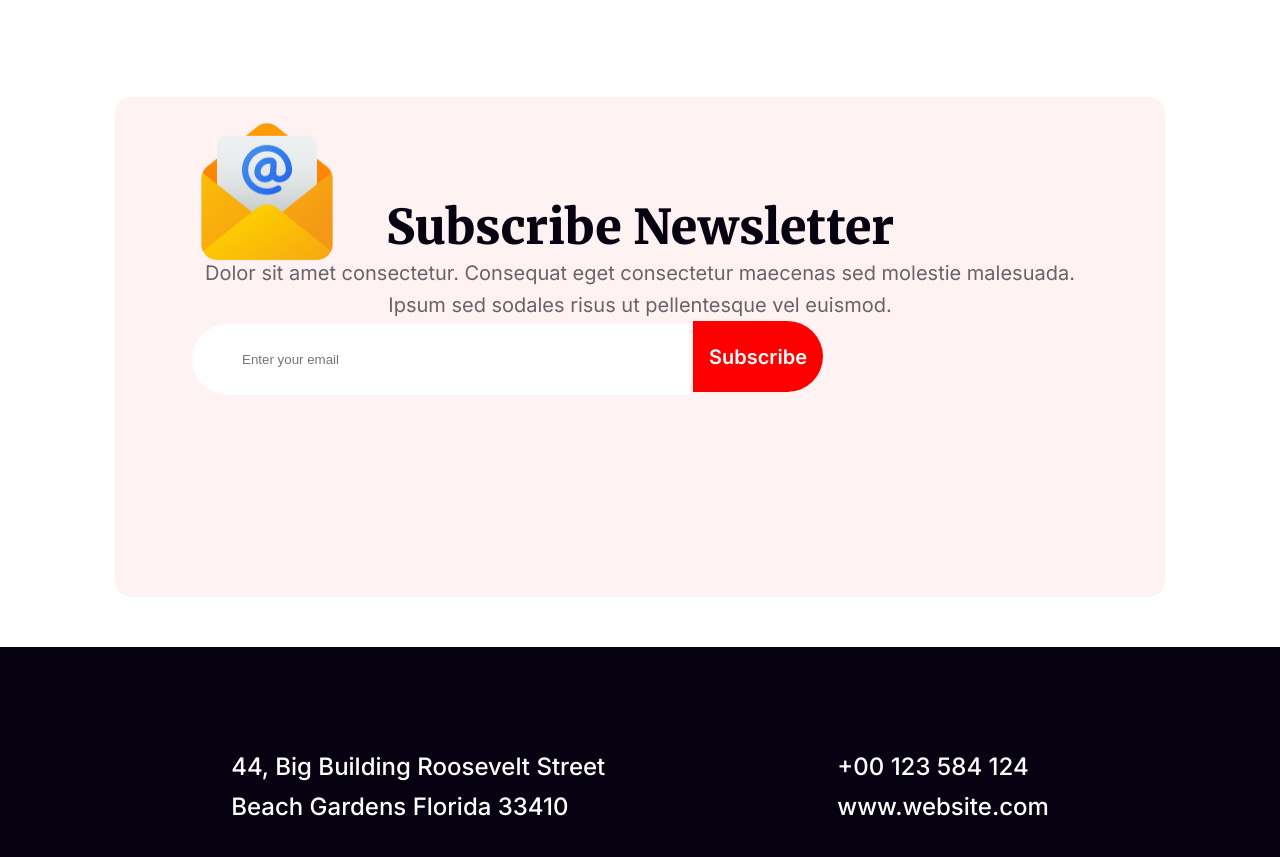
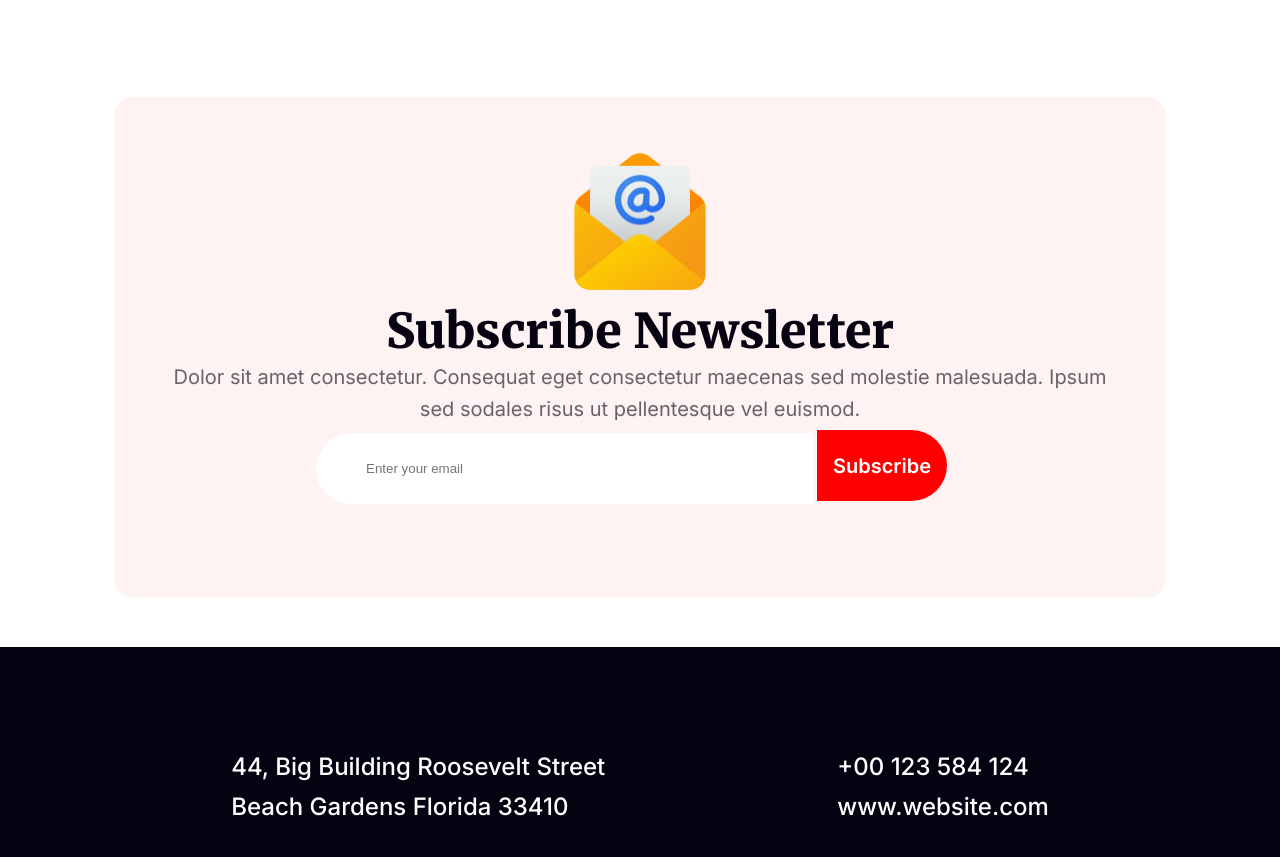
Before and after one commit to mottalibhassan/B9A1-New-Year-New-Mission-main, a plain HTML site: page index.html in a window 1280 px wide. Shown: the part 3214-4071 px from the top of the page. Drawn offline with Linux system fonts and the light colour scheme.

Commit message:
Project done

```diff
--- a/style/style.css
+++ b/style/style.css
@@ -188,29 +188,32 @@ section{
     background: rgba(255, 0, 0, 0.05);
     /* width: 1320px; */
     height: 500px;
+
 }
 .text-maill{
     text-align: center;
+    padding-left: 50px;
+    padding-right: 50px;
 }
-.maill .maill-1 .maill-icon{
-    height: 100px;
+.maill-icon{
+    /* height: 100px; */
     /* width: 80px; */
+    margin: 0 auto;
+    padding-top: 50px;
 
 }
 .maill-icon img{
     width: 150px;
     height: 150px;
     /* align-items: center; */
-    margin: 20px auto;
 }
-.maill .maill-icon {
-    /* align-items: center; */
-    /* margin: 30px auto; */
-}
+
 .maill-1{
-    width: 896px;
-    height: 146px;
+    /* width: 896px;
+    height: 146px; */
     margin: auto;
+    display: flex;
+    flex-direction: column;
 }
 
 
@@ -262,7 +265,7 @@ footer{
 .maill-search{
     width: 648px;
     height: 72px;
-    /* border: 1px solid rebeccapurple; */
+    margin: 5px auto;
     gap: none;
 }
 .maill-search input{
```
